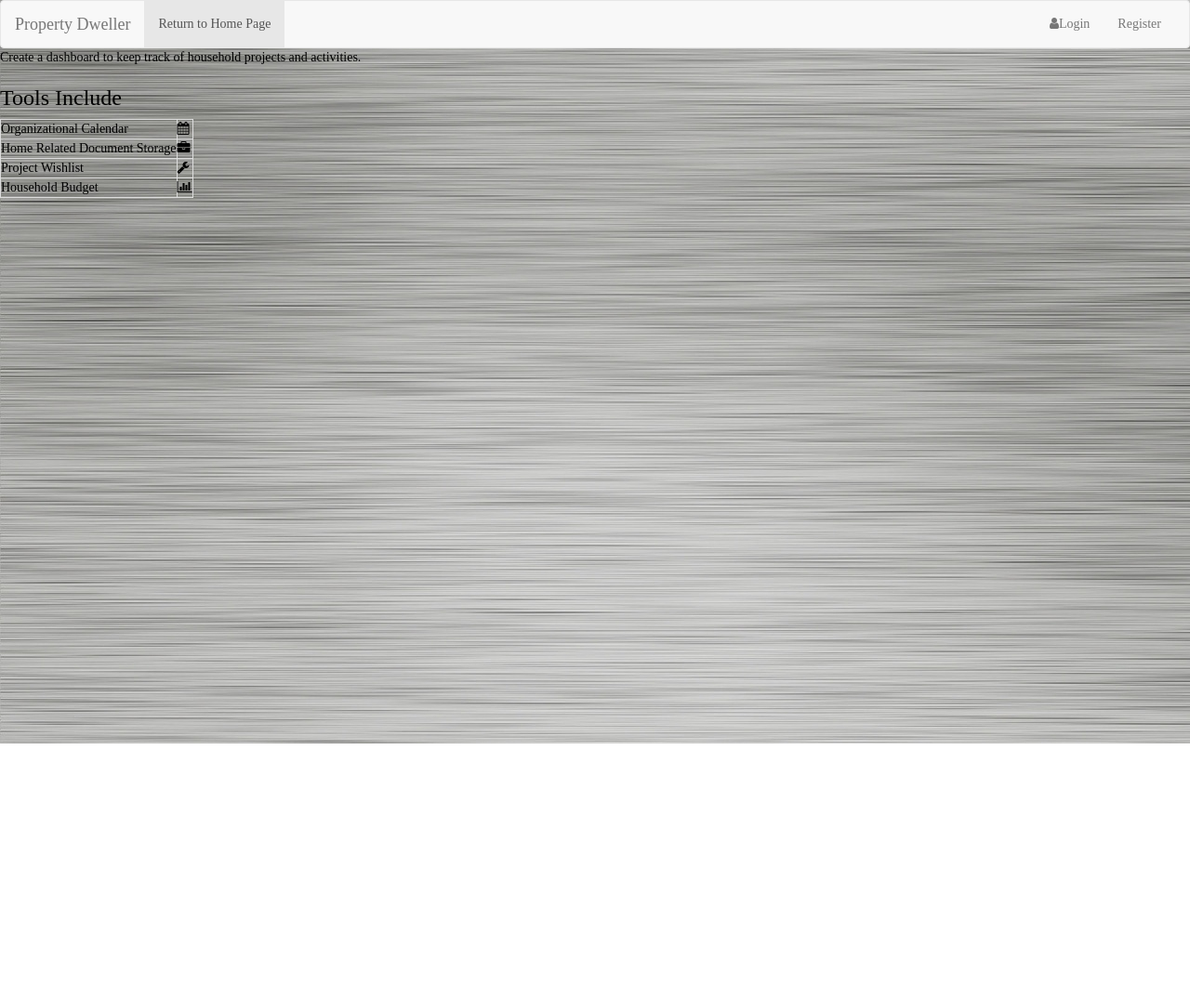
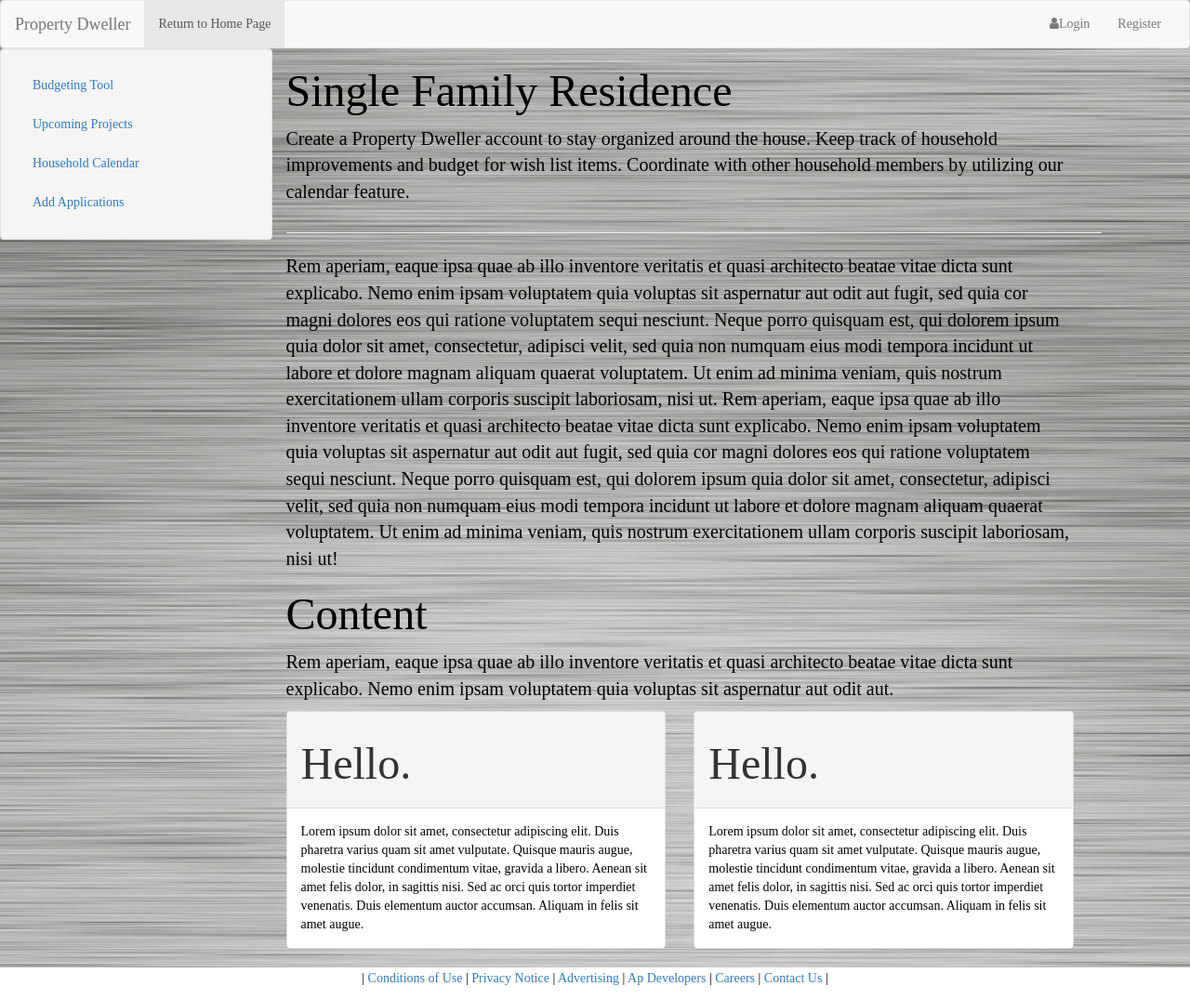
Before and after one commit to ebellendir/ebellendir.github.io, a plain HTML site: page home.html in a window 1280 px wide. Shown: the whole page at 93% size. Before the commit the page ends 800 px from the top, so only its background shows below. Drawn offline with Linux system fonts and the light colour scheme.

Commit message:
better template for single family home

```diff
--- a/home.html
+++ b/home.html
@@ -1,20 +1,24 @@
+
 <!DOCTYPE html>
-<html>
-
+<html lang="en">
 <head>
+  <meta http-equiv="content-type" content="text/html; charset=UTF-8">
+  <meta charset="utf-8">
   <title>Single Family Residence</title>
   <meta charset="utf 8">
   <link rel="stylesheet" type="text/css" href="stylesheets/bootstrap.css">
   <!-- <link rel="stylesheet" href="https://maxcdn.bootstrapcdn.com/bootstrap/3.3.2/css/bootstrap.min.css"> -->
 
-	<link rel="stylesheet" type="text/css" href="stylesheets/fontawesome.css">
-	<!-- <link rel="stylesheet" href="//maxcdn.bootstrapcdn.com/font-awesome/4.3.0/css/font-awesome.min.css"> -->
+  <!--  <link rel="stylesheet" type="text/css" href="stylesheets/fontawesome.css"> -->
+  <link rel="stylesheet" href="//maxcdn.bootstrapcdn.com/font-awesome/4.3.0/css/font-awesome.min.css">
 
   <link rel="stylesheet" type="text/css" href="stylesheets/homestyle.css">
   <link rel="stylesheet" type="text/css" href="stylesheets/navbodystyle.css">
 </head>
 
-<body>
+<!-- HTML code from Bootply.com editor -->
+
+<body  >
   <!-- This is the start of the navigation menu -->
   <nav class="navbar navbar-default">
     <div class="container-fluid">
@@ -45,33 +49,87 @@
   </nav>
   <!-- End of the navigation menu -->
 
-	<div id="valuestatement">
-		<p>Create a dashboard to keep track of household projects and activities.
+  <!-- Begin Body -->
+  <div class="container" id="containerlayout">
+   <div class="row">
+   <div class="col-md-3" id="leftCol">
+
+      <div class="well">
+       <ul class="nav nav-stacked" id="sidebar">
+        <li><a href="#">Budgeting Tool</a></li>
+        <li><a href="#">Upcoming Projects</a></li>
+        <li><a href="#">Household Calendar</a></li>
+        <li><a href="#">Add Applications</a></li>
+      </ul>
+    </div>
+
+  </div>
+  <div class="col-md-9">
+   <h2 class="pdheaders">Single Family Residence</h2>
+   <p class="pdcontent">
+     Create a Property Dweller account to stay organized around the house. Keep track of household improvements and budget for wish list items. Coordinate with other household members by utilizing our calendar feature.
+   </p>
+
+
+   <hr class="col-md-12">
+   <p class="pdcontent">
+     Rem aperiam, eaque ipsa quae ab illo inventore veritatis et quasi architecto beatae vitae
+     dicta sunt explicabo. Nemo enim ipsam voluptatem quia voluptas sit aspernatur aut odit aut fugit, sed quia cor magni dolores
+     eos qui ratione voluptatem sequi nesciunt. Neque porro quisquam est, qui dolorem ipsum quia dolor sit amet, consectetur, adipisci velit, sed quia non numquam eius modi tempora incidunt ut labore et dolore magnam aliquam quaerat voluptatem.
+     Ut enim ad minima veniam, quis nostrum exercitationem ullam corporis suscipit laboriosam, nisi ut.
+     Rem aperiam, eaque ipsa quae ab illo inventore veritatis et quasi architecto beatae vitae
+     dicta sunt explicabo. Nemo enim ipsam voluptatem quia voluptas sit aspernatur aut odit aut fugit, sed quia cor magni dolores
+     eos qui ratione voluptatem sequi nesciunt. Neque porro quisquam est, qui dolorem ipsum quia dolor sit amet, consectetur, adipisci velit, sed quia non numquam eius modi tempora incidunt ut labore et dolore magnam aliquam quaerat voluptatem.
+     Ut enim ad minima veniam, quis nostrum exercitationem ullam corporis suscipit laboriosam, nisi ut!
+   </p>
+
+
+   <h2 class="pdheaders">Content</h2>
+   <p class="pdcontent">
+    Rem aperiam, eaque ipsa quae ab illo inventore veritatis et quasi architecto beatae vitae
+    dicta sunt explicabo. Nemo enim ipsam voluptatem quia voluptas sit aspernatur aut odit aut.
+  </p>
+  <div class="row">
+    <div class="col-md-6">
+      <div class="panel panel-default">
+        <div class="panel-heading"><h3 class="pdheaders">Hello.</h3></div>
+        <div class="panel-body" class="pdcontent">
+          Lorem ipsum dolor sit amet, consectetur adipiscing elit. Duis pharetra varius quam sit amet vulputate.
+          Quisque mauris augue, molestie tincidunt condimentum vitae, gravida a libero. Aenean sit amet felis
+          dolor, in sagittis nisi. Sed ac orci quis tortor imperdiet venenatis. Duis elementum auctor accumsan.
+          Aliquam in felis sit amet augue.
+        </div>
+      </div>
+    </div>
+    <div class="col-md-6">
+      <div class="panel panel-default">
+        <div class="panel-heading"><h3 class="pdheaders">Hello.</h3></div>
+        <div class="panel-body" class="pdcontent">
+          Lorem ipsum dolor sit amet, consectetur adipiscing elit. Duis pharetra varius quam sit amet vulputate.
+          Quisque mauris augue, molestie tincidunt condimentum vitae, gravida a libero. Aenean sit amet felis
+          dolor, in sagittis nisi. Sed ac orci quis tortor imperdiet venenatis. Duis elementum auctor accumsan.
+          Aliquam in felis sit amet augue.
+        </div>
+      </div>
+    </div>
+  </div>
+
+</div>
+</div>
+</div>
+
+<footer class="footer">
+  <div class="container">
+    <p> |
+      <a href="#">Conditions of Use</a> |
+      <a href="#">Privacy Notice</a> |
+      <a href="#">Advertising</a> |
+      <a href="#">Ap Developers</a> |
+      <a href="#">Careers</a> |
+      <a href="#">Contact Us</a> |
     </p>
   </div>
-
-	<div id="summary">
-		<h3>Tools Include</h3>
-		<table class="table-bordered">
-			<tr>
-				<td> Organizational Calendar </td>
-				<td><i class="fa fa-calendar"></i></td>
-			</tr>
-			<tr>
-				<td> Home Related Document Storage </td>
-				<td><i class="fa fa-briefcase"></i></td>
-			</tr>
-			<tr>
-				<td> Project Wishlist </td>
-				<td><i class="fa fa-wrench"></i></td>
-			</tr>
-			<tr>
-				<td> Household Budget </td>
-				<td><i class="fa fa-bar-chart"></i></td>
-			</tr>
-		</table>
-	</div>
+</footer>
 
 </body>
-
 </html>
--- a/stylesheets/homestyle.css
+++ b/stylesheets/homestyle.css
@@ -4,6 +4,18 @@ body {
 	background-position: top center;
 }
 
+#containerlayout{
+	margin-left: 0px;
+}
+
+#leftCol {
+	padding: 0px;
+	margin: 0 auto;
+}
+
+.pdheaders{
+	font-size: 48px;
+}
 
 .pdcontent {
 	font-size: 20px;
--- a/stylesheets/indexstyle.css
+++ b/stylesheets/indexstyle.css
@@ -71,3 +71,10 @@ h1 {
 	background-image: url(../images/fraternity.jpg);
 	background-size: cover;
 }
+
+footer {
+	color: black;
+	text-align: center;
+	background-color: white;
+	padding: 2px;
+}
--- a/stylesheets/lmstyle.css
+++ b/stylesheets/lmstyle.css
@@ -1,3 +1,3 @@
-#myCarousel {
-
+#marketing{
+	padding-top: 5px;
 }
```
Also changed, not shown: home.old.html (added, +77 -0 lines), home1.html (deleted, +0 -134 lines), index.html (+2 -2 lines), learnmore.html (+1 -1 lines), 1 other file. Lines whose indentation alone changed are shown as unchanged.
